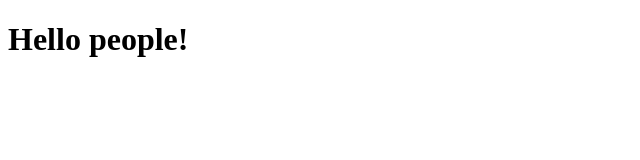
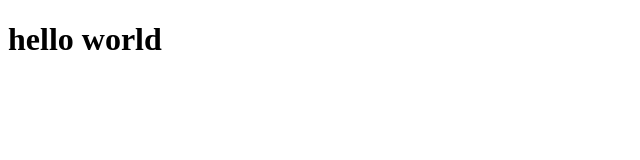
Before and after one commit to yuvrajgarg/coursera-test, a plain HTML site: page index.html in a window 1280 px wide. Shown: the whole page, without its empty margins (0-640 px from the left). Drawn offline with Linux system fonts and the light colour scheme.

Commit message:
starting html file

```diff
--- a/site/index.html
+++ b/index.html
@@ -1,9 +1,9 @@
 <!DOCTYPE html>
 <html>
 <head>
-	<title>Hello WORLD!</title>
+	<title>Hello world!</title>
 </head>
 <body>
-<h1>Hello people!</h1>
+<h1>hello world</h1>
 </body>
 </html>
```
